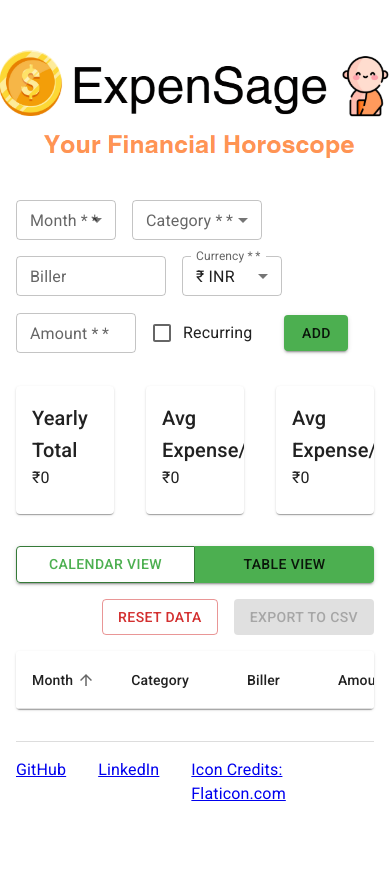
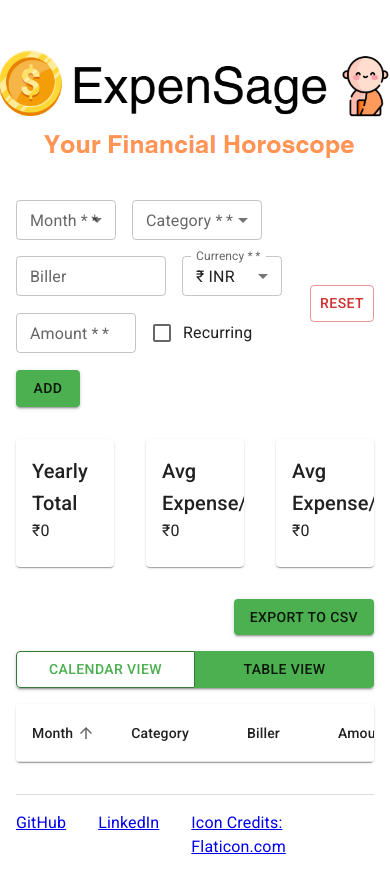
Before and after one commit to g-kannan/ExpenSage, a React (Create React App) app: page / in a window 390 px wide. Both pictures are taken after a click on the button "TABLE VIEW". Before the commit the page ends 844 px from the top, so only its background shows below. Built offline with nearby package versions, Linux system fonts and the light colour scheme.

Commit message:
Responsive_changes_fixes

```diff
--- a/src/App.js
+++ b/src/App.js
@@ -39,13 +39,24 @@
     return number.toLocaleString('en-IN', { maximumFractionDigits: 0 });
   };
 
+  const handleExport = () => {
+    // implement export logic here
+  };
+
   return (
     <Container maxWidth="lg">
       <Box sx={{ display: 'flex', justifyContent: 'center', my: 4 }}>
         <img src={logo} alt="ExpenSage Logo" style={{ height: '136px', width: 'auto' }} />
       </Box>
-      <Box sx={{ mb: 4 }}>
+      <Box sx={{ mb: 4, display: 'flex', gap: 2, alignItems: 'center' }}>
         <ExpenseForm onAddExpense={handleAddExpense} />
+        <Button
+          variant="outlined"
+          color="error"
+          onClick={handleReset}
+        >
+          RESET
+        </Button>
       </Box>
       <Box sx={{ mb: 4, display: 'flex', gap: 4 }}>
         <Card sx={{ flex: 1 }}>
@@ -67,6 +78,15 @@
           </CardContent>
         </Card>
       </Box>
+      <Box sx={{ mb: 2, display: 'flex', justifyContent: 'flex-end' }}>
+        <Button
+          variant="contained"
+          color="primary"
+          onClick={handleExport}
+        >
+          Export to CSV
+        </Button>
+      </Box>
       <ButtonGroup fullWidth variant="contained" color="primary" sx={{ mb: 2 }}>
         <Button onClick={() => handleToggleView('calendar')} variant={view === 'calendar' ? 'contained' : 'outlined'}>Calendar View</Button>
         <Button onClick={() => handleToggleView('table')} variant={view === 'table' ? 'contained' : 'outlined'}>Table View</Button>
--- a/src/components/TableView.js
+++ b/src/components/TableView.js
@@ -7,7 +7,6 @@
   TableHead,
   TableRow,
   Paper,
-  Button,
   Box,
   Typography,
   Grid,
@@ -73,25 +72,6 @@
 
   return (
     <Box sx={{ display: 'flex', flexDirection: 'column', gap: 2 }}>
-      {/* Action Buttons */}
-      <Box sx={{ display: 'flex', justifyContent: 'flex-end', gap: 2 }}>
-        <Button
-          variant="outlined"
-          color="error"
-          onClick={onReset}
-        >
-          Reset Data
-        </Button>
-        <Button
-          variant="contained"
-          color="primary"
-          onClick={handleExport}
-          disabled={expenses.length === 0}
-        >
-          Export to CSV
-        </Button>
-      </Box>
-
       {/* Expenses Table */}
       <TableContainer component={Paper} sx={{ maxHeight: 400 }}>
         <Table stickyHeader>
```
